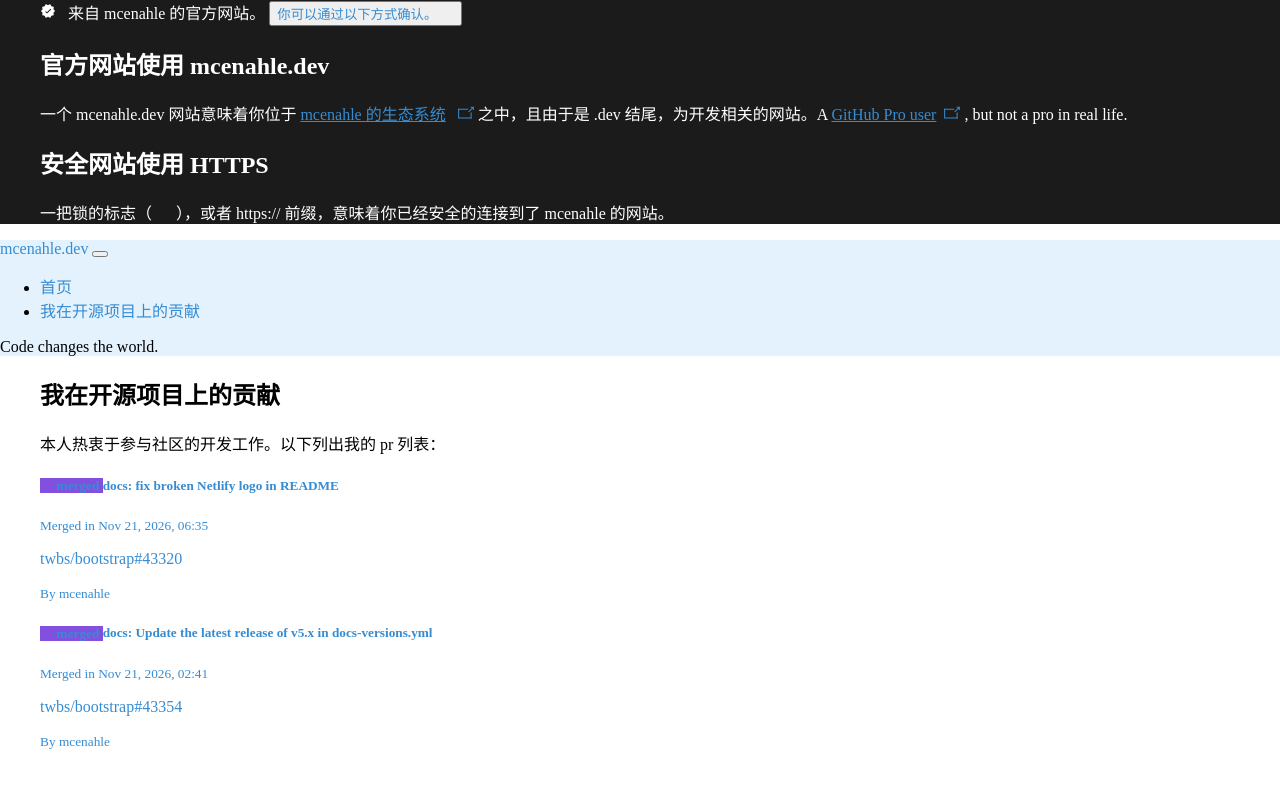
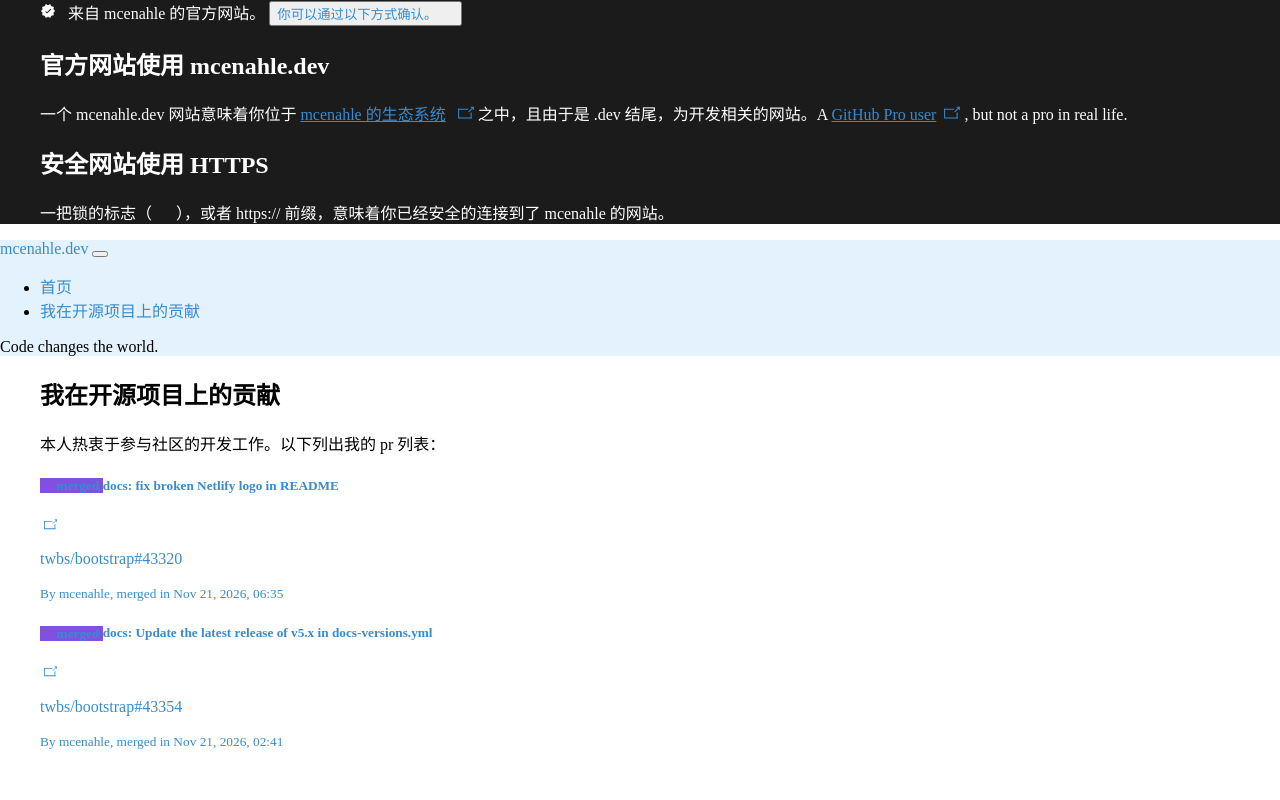
Before and after one commit to mcenahle/next-dev, an Astro site: page /contributions in a window 1280 px wide. Shown: the top 800 px of the page. Built offline with nearby package versions, Linux system fonts and the light colour scheme; Astro itself is replaced by a stand-in of ours; some icons are missing.

Commit message:
docs: 将 /contributions/ 页面中的 merged 时间移动到 text-body-secondary 之中；原位换为临摹的微软的外链图标

```diff
--- a/src/pages/contributions.astro
+++ b/src/pages/contributions.astro
@@ -2,6 +2,8 @@
 import Layout from "../layouts/Layout.astro";
 
 import Merged from "../components/Merged.astro";
+
+import External from "../assets/external.svg";
 
 import { Icon } from "astro-icon/components";
 
@@ -21,10 +23,14 @@ const title = "我在开源项目上的贡献";
         <h5 class="mb-1">
           <Merged /> docs: fix broken Netlify logo in README
         </h5>
-        <small class="text-body-secondary">Merged in Nov 21, 2026, 06:35</small>
+        <small class="text-body-secondary">
+          <External />
+        </small>
       </div>
       <p class="mb-1">twbs/bootstrap#43320</p>
-      <small class="text-body-secondary">By mcenahle</small>
+      <small class="text-body-secondary">
+        By mcenahle, merged in Nov 21, 2026, 06:35
+      </small>
     </a>
     <a
       href="https://github.com/twbs/bootstrap/pull/43354"
@@ -36,10 +42,14 @@ const title = "我在开源项目上的贡献";
           <Merged /> docs: Update the latest release of v5.x in
           docs-versions.yml
         </h5>
-        <small class="text-body-secondary">Merged in Nov 21, 2026, 02:41</small>
+        <small class="text-body-secondary">
+          <External />
+        </small>
       </div>
       <p class="mb-1">twbs/bootstrap#43354</p>
-      <small class="text-body-secondary">By mcenahle</small>
+      <small class="text-body-secondary">
+        By mcenahle, merged in Nov 21, 2026, 02:41
+      </small>
     </a>
   </div>
 </Layout>
```
